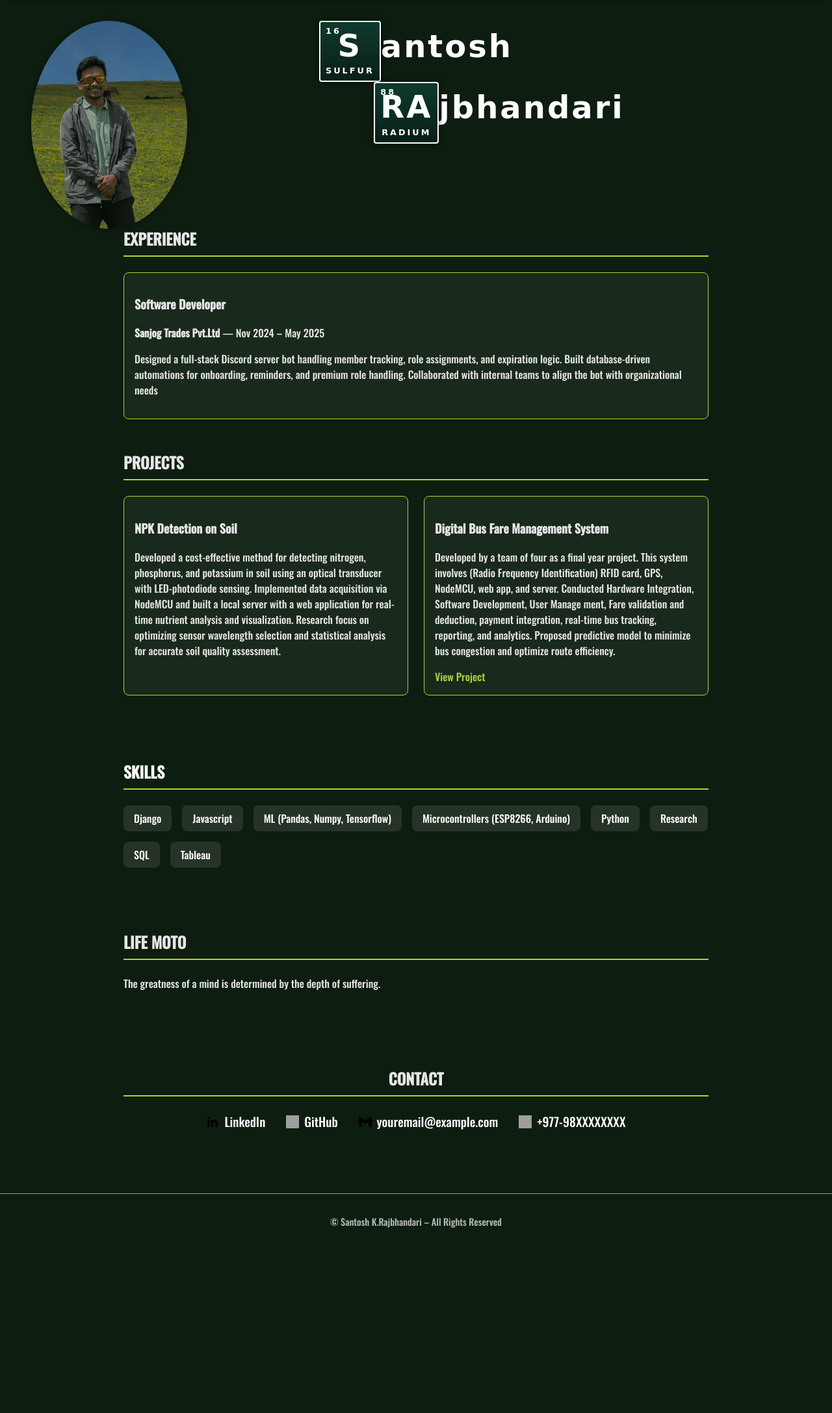
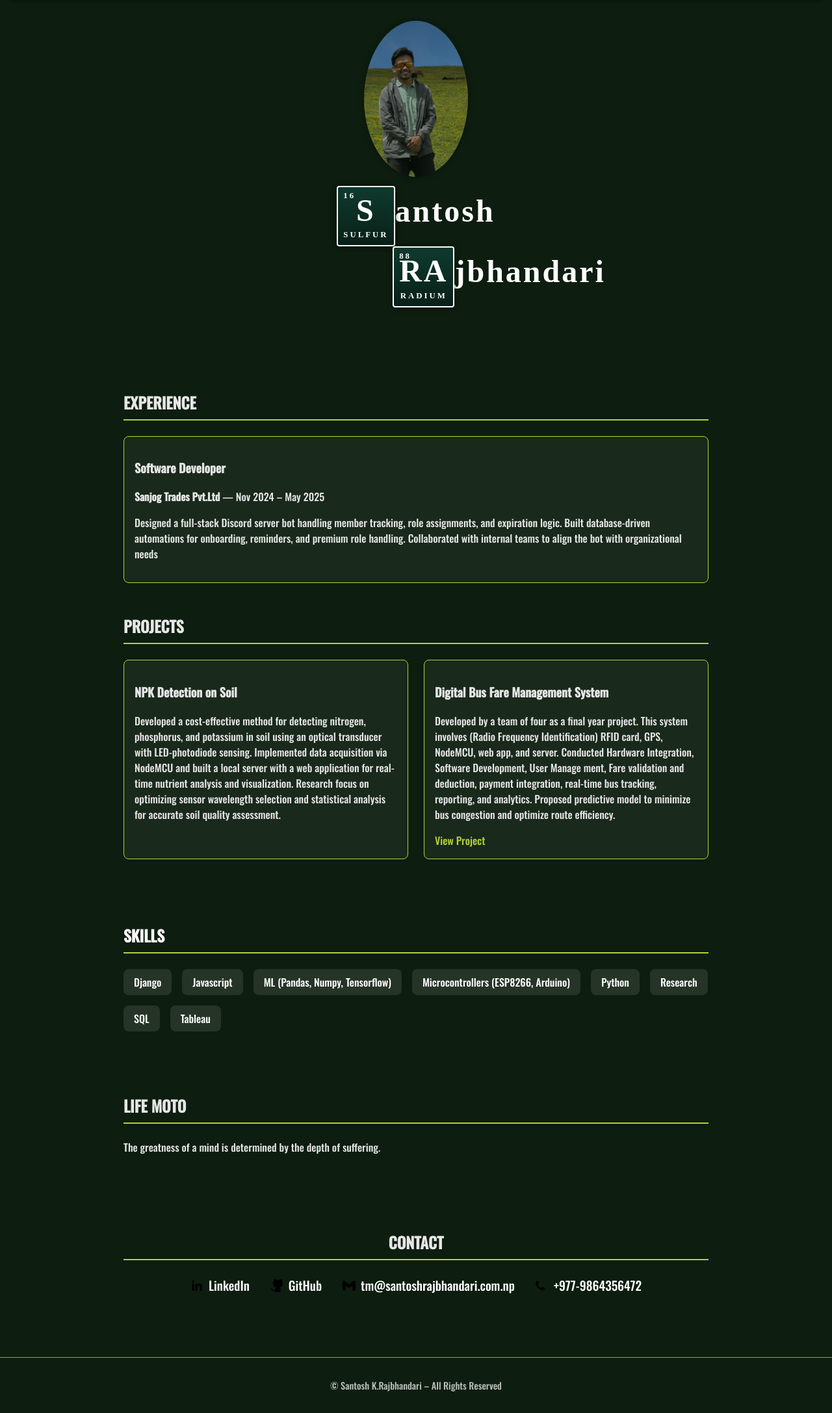
Before and after one commit to santoshrajbhandari/portfolio, a Django app: page / in a window 1280 px wide. Shown: the part 56-2230 px from the top of the page at 65% size. Before the commit the page ends 1945 px from the top, so only its background shows below. Run offline with Django 5.2, Linux system fonts and the light colour scheme; data comes from the database, SQL or seed files in the repository; grey boxes are pictures that could not be loaded.

Commit message:
first commit

```diff
--- a/portfolioapp/templates/index.html
+++ b/portfolioapp/templates/index.html
@@ -94,17 +94,17 @@
 <section id="contact">
   <h2>Contact</h2>
   <div class="contact-links">
-    <a href="https://www.linkedin.com/in/your-username" target="_blank">
+    <a href="https://www.linkedin.com/in/santoshrajbhandari" target="_blank">
       <img src="{% static 'icons/linkedin.svg' %}" alt="LinkedIn"> LinkedIn
     </a>
-    <a href="https://github.com/your-github" target="_blank">
+    <a href="https://github.com/santoshrajbhandari" target="_blank">
       <img src="{% static 'icons/github.svg' %}" alt="GitHub"> GitHub
     </a>
-    <a href="mailto:youremail@example.com">
-      <img src="{% static 'icons/email.svg' %}" alt="Email"> youremail@example.com
+    <a href="mailto:tm@santoshrajbhandari.com.np">
+      <img src="{% static 'icons/email.svg' %}" alt="Email"> tm@santoshrajbhandari.com.np
     </a>
-    <a href="tel:+977-98XXXXXXXX">
-      <img src="{% static 'icons/phone.svg' %}" alt="Phone"> +977-98XXXXXXXX
+    <a href="tel:+977-9864356472">
+      <img src="{% static 'icons/mobile.svg' %}" alt="Phone"> +977-9864356472
     </a>
   </div>
 </section>
--- a/static/css/style.css
+++ b/static/css/style.css
@@ -92,13 +92,16 @@ body {
 /* Overall name container */
 .bb-name {
   color: #fff;
-  font-family: 'Heart Bearking bad', cursive;
+  font-family: 'Heart Bearking bad';
   font-size: 3rem;
   text-align: center;
   margin-left: auto;
   margin-right: auto;
   max-width: fit-content;
+  word-wrap: break-word;          /* allow wrapping */
+  overflow-wrap: break-word;
 }
+
 
 /* Periodic-table element box */
 .element {
@@ -165,7 +168,8 @@ body {
   list-style: none;
   margin: 0;
   padding: 0;
-  display: inline-flex;
+  display: flex;
+  justify-content: center;
   gap: 2rem;
 }
 
@@ -189,12 +193,12 @@ body {
 }
 
 .profile-pic {
-    position: absolute;
+    position: unset;
     opacity: 0.6;
     top: 0;
     left: 2rem;
-    width: 15rem;
-    height: 20rem;
+    width: 10rem;
+    height: 15rem;
     border-radius: 50%;
     object-fit: cover;
     box-shadow: 0 0 10px rgba(0,0,0,0.5);
@@ -249,3 +253,29 @@ body {
   height: 20px;
   vertical-align: middle;
 }
+
+@media (max-width: 600px) {
+  /* Shift the whole name wrapper to the left */
+  .name-wrapper {
+    text-align: left;
+    margin-left: 1rem;          /* a little gap from screen edge */
+  }
+
+  /* Stop the child from centering itself */
+  .bb-name {
+    margin-left: 0;
+    margin-right: 0;
+    max-width: 100%;
+    text-align: left;
+  }
+
+  /* Each line inside should also align left */
+  .name-line {
+    justify-content: flex-start;
+  }
+
+  /* The second line’s huge left padding is a problem */
+  .element-line {
+    padding-left: 3rem           /* REMOVE the 16rem that forces it to the right */
+  }
+}
```
Also changed, not shown: static/icons/github.svg (added), static/icons/mobile.svg (added), 3 other files.
